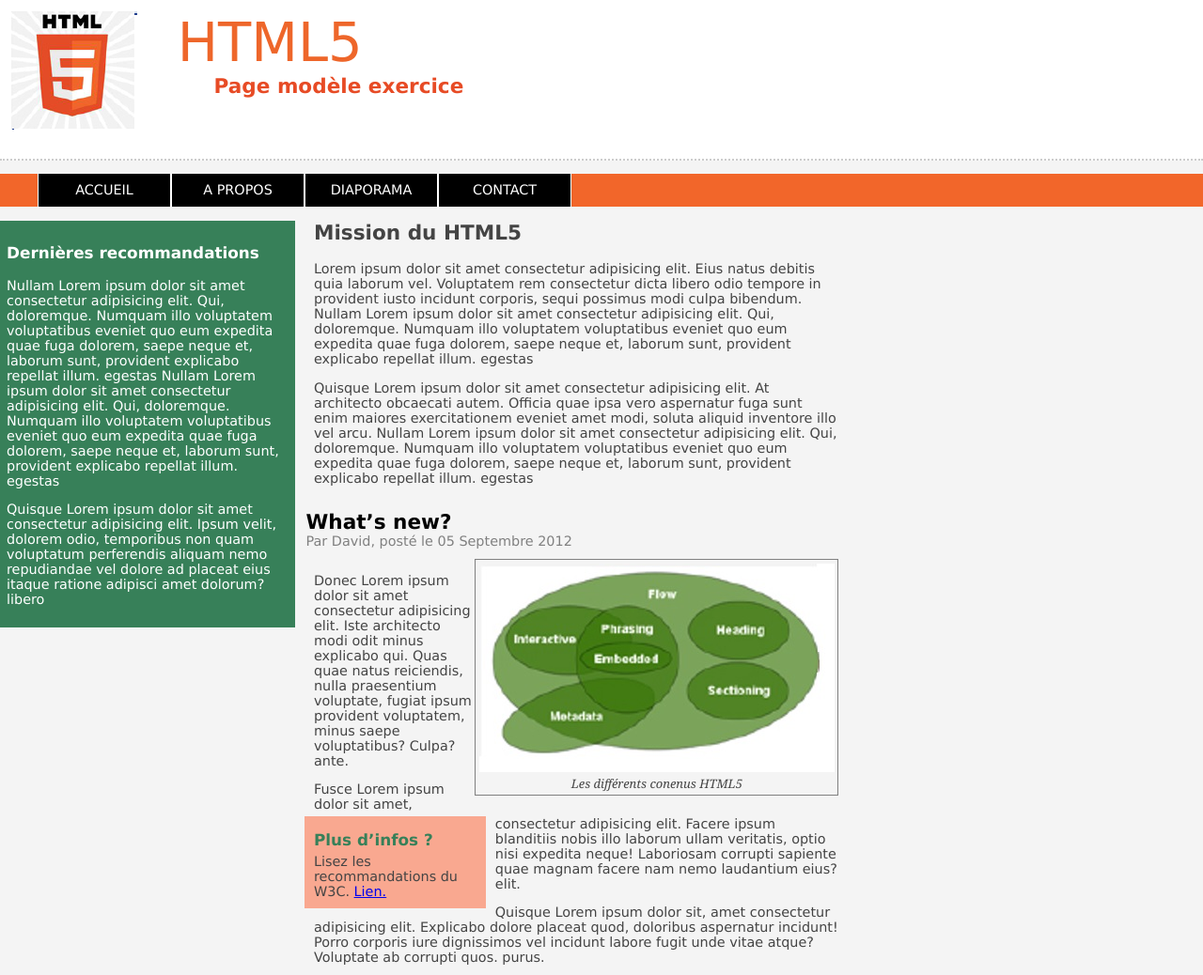
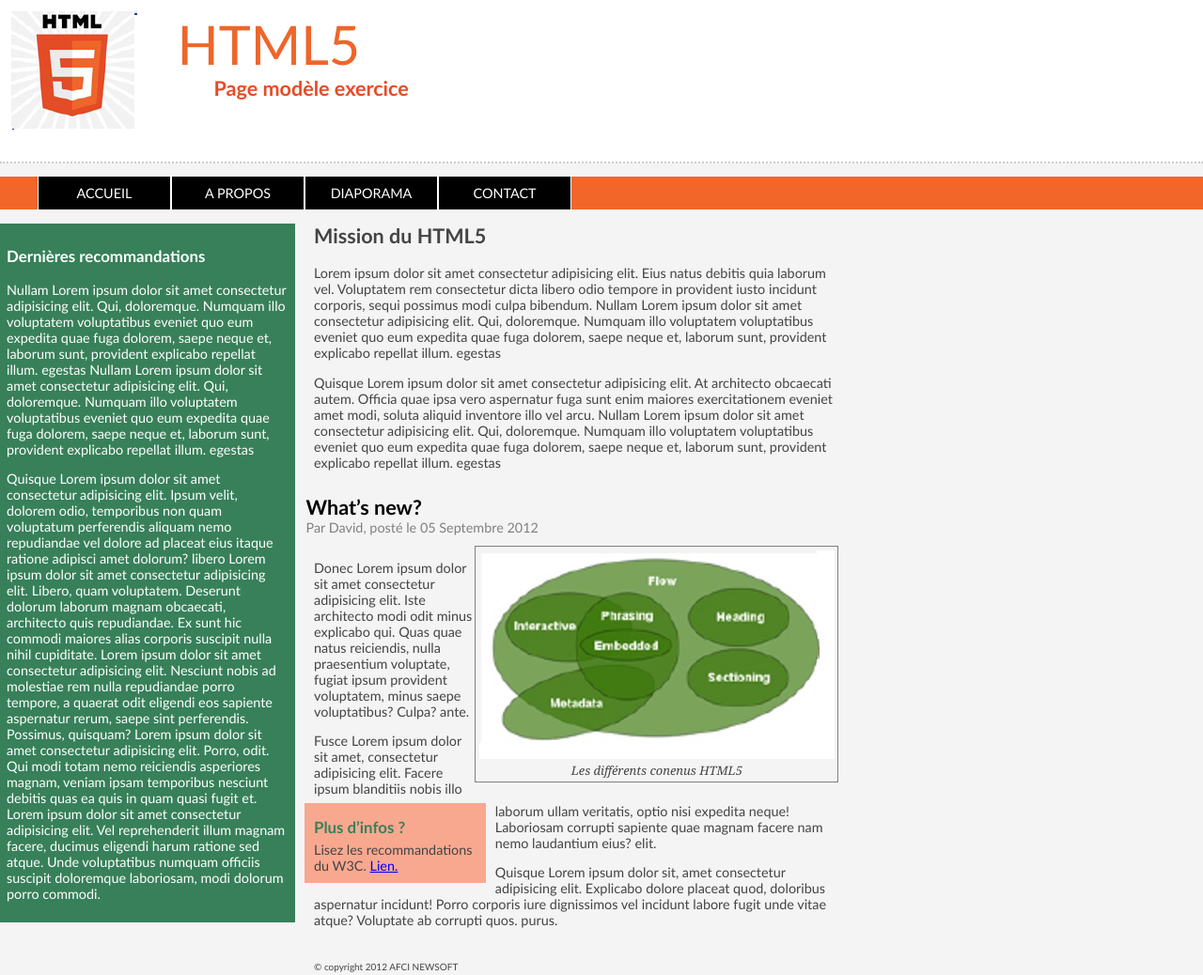
Before and after one commit to BenjiBrana/tphorsmur, a plain HTML site: page 04-architectureSite.html in a window 1280 px wide. Shown: the top 1038 px of the page at 94% size. Drawn offline with Linux system fonts and the light colour scheme.

Commit message:
correction fichiers

```diff
--- a/04-architectureSite.html
+++ b/04-architectureSite.html
@@ -16,7 +16,6 @@
       href="assets/css/styles_architecture.css"
       media="screen"
     />
-    <script src="assets/js/correctif.js"></script>
     <title>Architecture site</title>
   </head>
   <body>
@@ -50,6 +49,21 @@
         elit. Ipsum velit, dolorem odio, temporibus non quam
         voluptatum perferendis aliquam nemo repudiandae vel dolore ad
         placeat eius itaque ratione adipisci amet dolorum? libero
+        Lorem ipsum dolor sit amet consectetur adipisicing elit.
+        Libero, quam voluptatem. Deserunt dolorum laborum magnam
+        obcaecati, architecto quis repudiandae. Ex sunt hic commodi
+        maiores alias corporis suscipit nulla nihil cupiditate. Lorem
+        ipsum dolor sit amet consectetur adipisicing elit. Nesciunt
+        nobis ad molestiae rem nulla repudiandae porro tempore, a
+        quaerat odit eligendi eos sapiente aspernatur rerum, saepe
+        sint perferendis. Possimus, quisquam? Lorem ipsum dolor sit
+        amet consectetur adipisicing elit. Porro, odit. Qui modi totam
+        nemo reiciendis asperiores magnam, veniam ipsam temporibus
+        nesciunt debitis quas ea quis in quam quasi fugit et. Lorem
+        ipsum dolor sit amet consectetur adipisicing elit. Vel
+        reprehenderit illum magnam facere, ducimus eligendi harum
+        ratione sed atque. Unde voluptatibus numquam officiis suscipit
+        doloremque laboriosam, modi dolorum porro commodi.
       </p>
     </aside>
     <section>
@@ -84,7 +98,7 @@
             >
           </p>
         </header>
-        <figure>
+        <figure id="figure_style">
           <img
             src="assets/images/categorie.jpg"
             alt="Les contenus HTML5"
--- a/assets/css/base.css
+++ /dev/null
@@ -1,35 +0,0 @@
-/* CSS Document */
-body {
-  font: normal 90% «Trebuchet MS», Verdana, »Lucida Grande», Tahoma,
-    Arial, Helvetica, Sans-Serif;
-  color: #444;
-  background: #f4f4f4;
-  padding: 0 0 2em 0;
-  margin: 0;
-}
-
-header {
-  color: #ee662a;
-  background: white;
-  border-bottom: 2px dotted #ccc;
-  padding: 0.8em;
-  padding: 0.8em;
-}
-
-header h1 {
-  font-size: 4em;
-  font-weight: normal;
-  margin: 0;
-}
-
-header h2 {
-  font-size: 1.5em;
-  font-weight: bold;
-  margin: 0 0 2.5em 10em;
-  color: #e74b25;
-}
-
-header img {
-  float: left;
-  margin-right: 3em;
-}
--- a/assets/css/correctif_balise.css
+++ /dev/null
@@ -1,10 +0,0 @@
-/* CSS Document */
-header,
-section,
-aside,
-nav,
-footer,
-figure,
-figcaption {
-  display: block;
-}
--- a/assets/css/styles_architecture.css
+++ b/assets/css/styles_architecture.css
@@ -1,10 +1,10 @@
 /* CSS Document */
 body {
-  font: normal 90% «Trebuchet MS», Verdana, »Lucida Grande», Tahoma,
+  font: normal 90% "Trebuchet MS", Verdana, "Lucida Grande", Tahoma,
     Arial, Helvetica, Sans-Serif;
   color: #444;
   background: #f4f4f4;
-  padding: 0 0 2em 0;
+  padding: 0;
   margin: 0;
 }
 
@@ -142,6 +142,7 @@ figure {
   margin: 0 1.5em 1.5em 0;
 }
 
+
 figcaption {
   text-align: center;
   font: italic 0.9em Georgia, «Times New Roman», Times, serif;
@@ -150,7 +151,6 @@ figcaption {
 /*Footer*/
 footer {
   clear: both;
-  margin-left: 20px;
   font-size: 10px;
   background: #f2f2f2 url(../images/footer_background.jpg) no-repeat left;
   height: 118px;
--- a/assets/js/correctif.js
+++ /dev/null
@@ -1,8 +0,0 @@
-// JavaScript Document
-document.createElement('header');
-document.createElement('footer');
-document.createElement('nav');
-document.createElement('aside');
-document.createElement('section');
-document.createElement('figur');
-document.createElement('figcaption');
```
Also changed, not shown: modele_page.html (deleted, +0 -25 lines).
